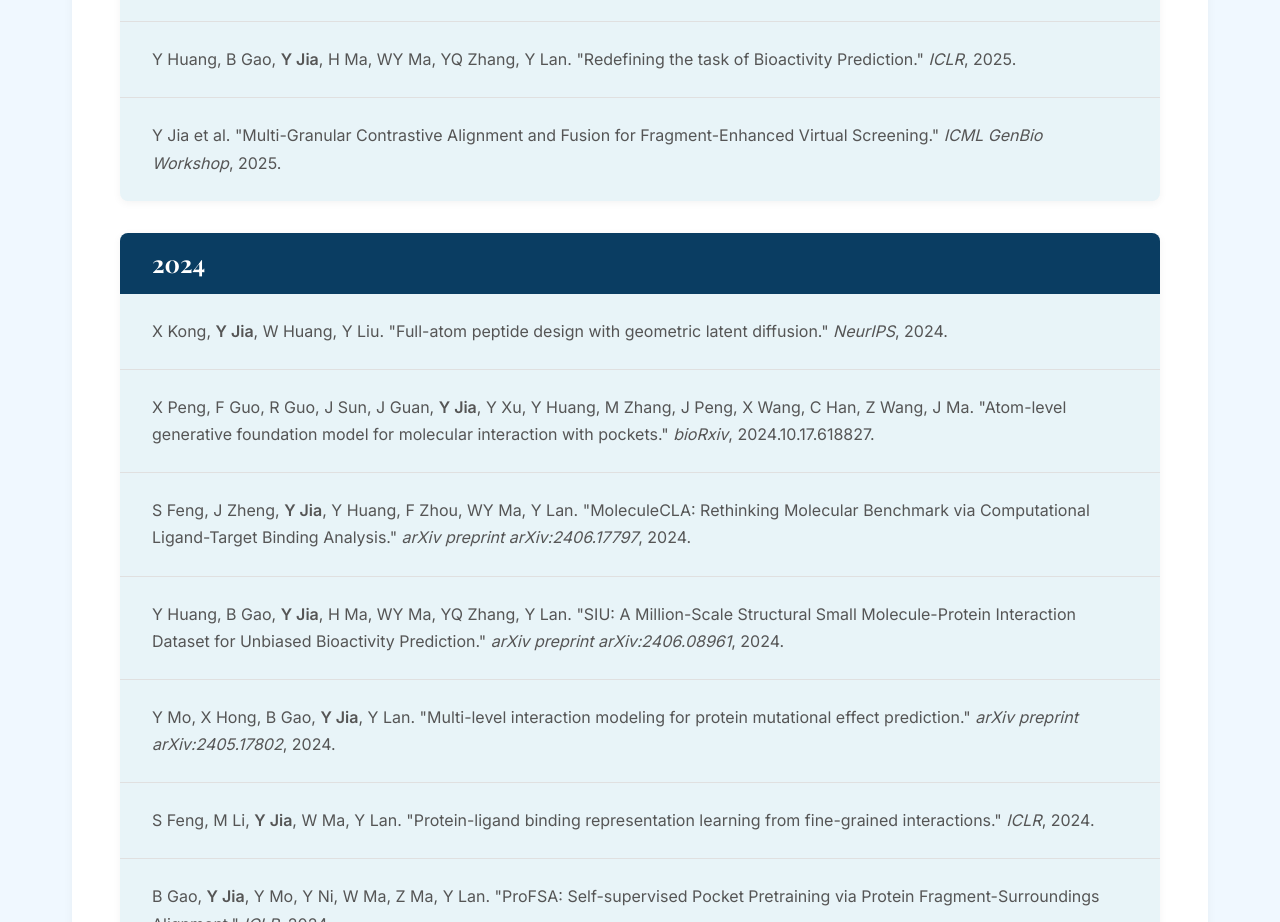
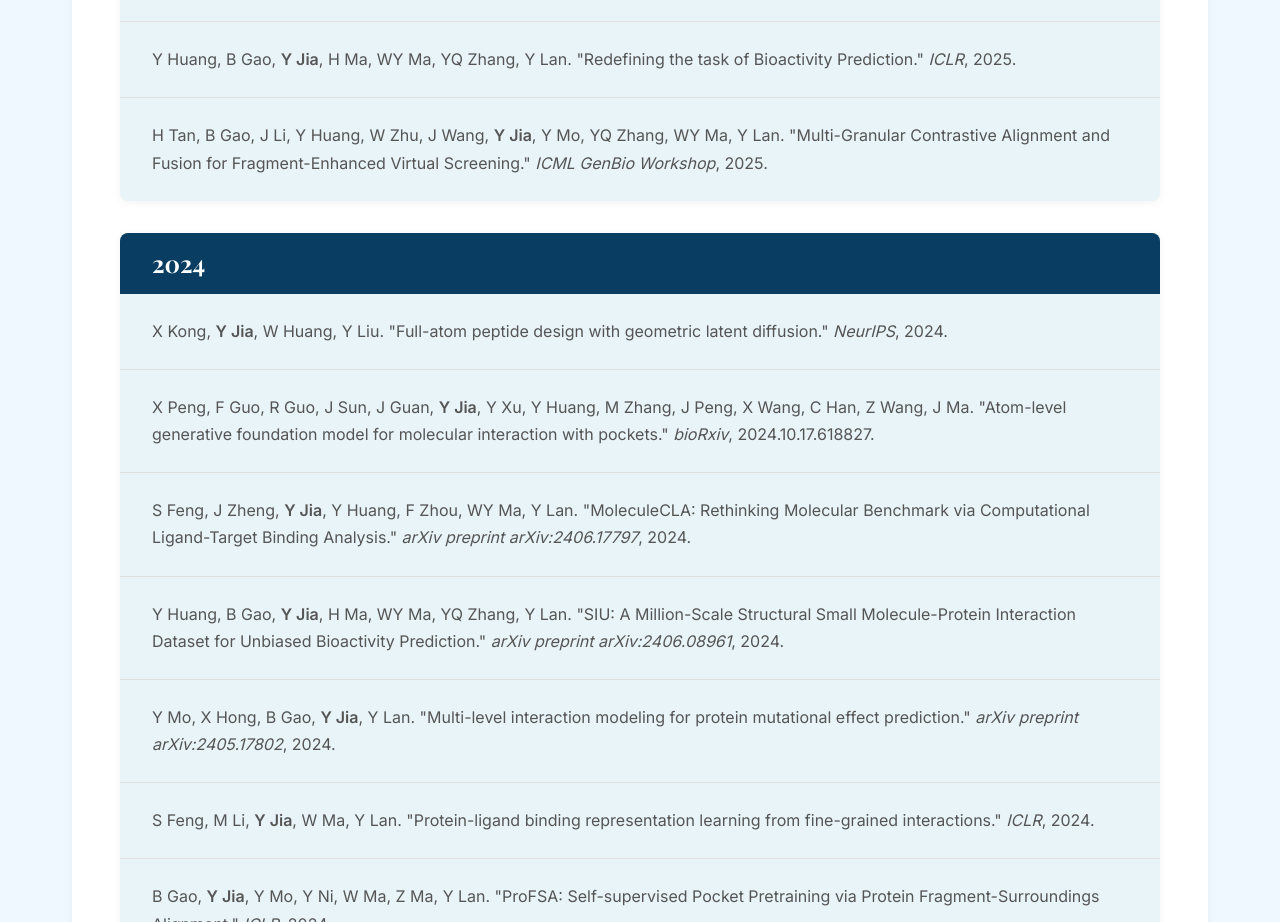
Before and after one commit to EBGU/Homepage_Yinjun-Harold-JIA, a plain HTML site: page publication.html in a window 1280 px wide. Shown: the part 1151-2073 px from the top of the page. Drawn offline with nearby package versions, Linux system fonts and the light colour scheme.

Commit message:
fix typo

```diff
--- a/publication.html
+++ b/publication.html
@@ -66,7 +66,7 @@
                             <p class="publication-text">Y Huang, B Gao, <strong>Y Jia</strong>, H Ma, WY Ma, YQ Zhang, Y Lan. "Redefining the task of Bioactivity Prediction." <i>ICLR</i>, 2025.</p>
                         </div>
                         <div class="publication-item">
-                            <p class="publication-text">Y Jia et al. "Multi-Granular Contrastive Alignment and Fusion for Fragment-Enhanced Virtual Screening." <i>ICML GenBio Workshop</i>, 2025.</p>
+                            <p class="publication-text">H Tan, B Gao, J Li, Y Huang, W Zhu, J Wang, <strong>Y Jia</strong>, Y Mo, YQ Zhang, WY Ma, Y Lan. "Multi-Granular Contrastive Alignment and Fusion for Fragment-Enhanced Virtual Screening." <i>ICML GenBio Workshop</i>, 2025.</p>
                         </div>
                     </div>
 
```
